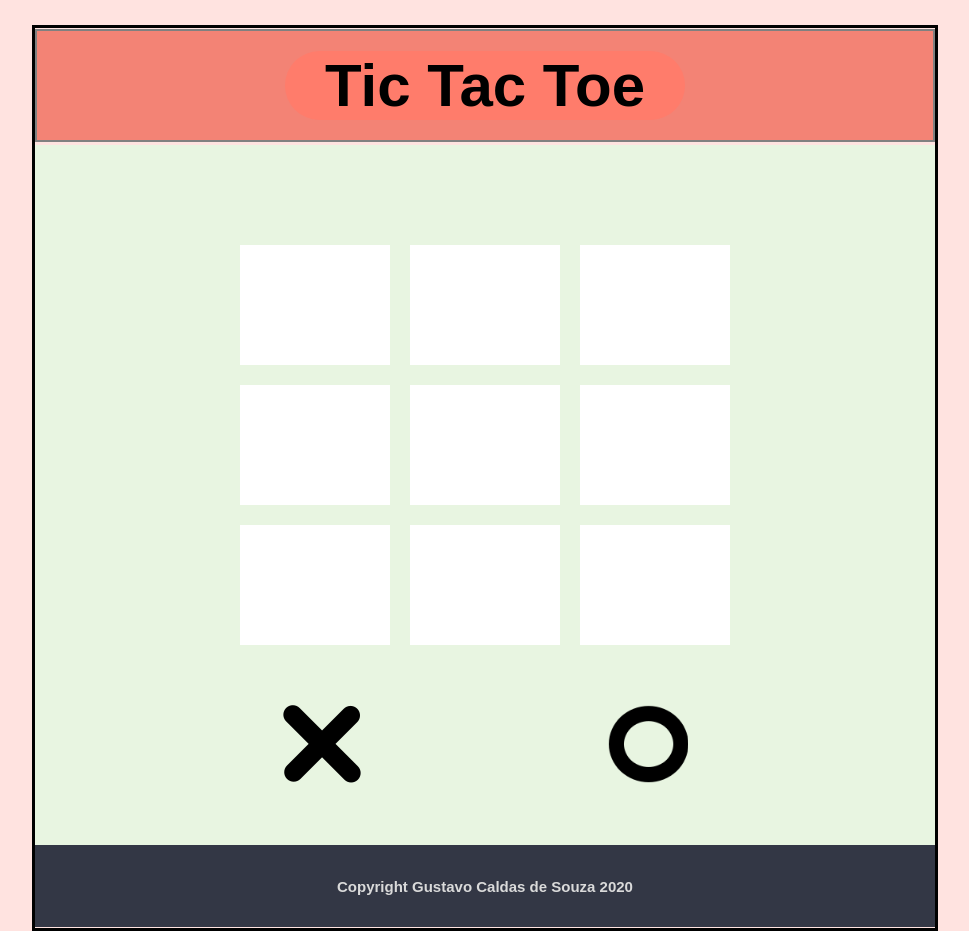
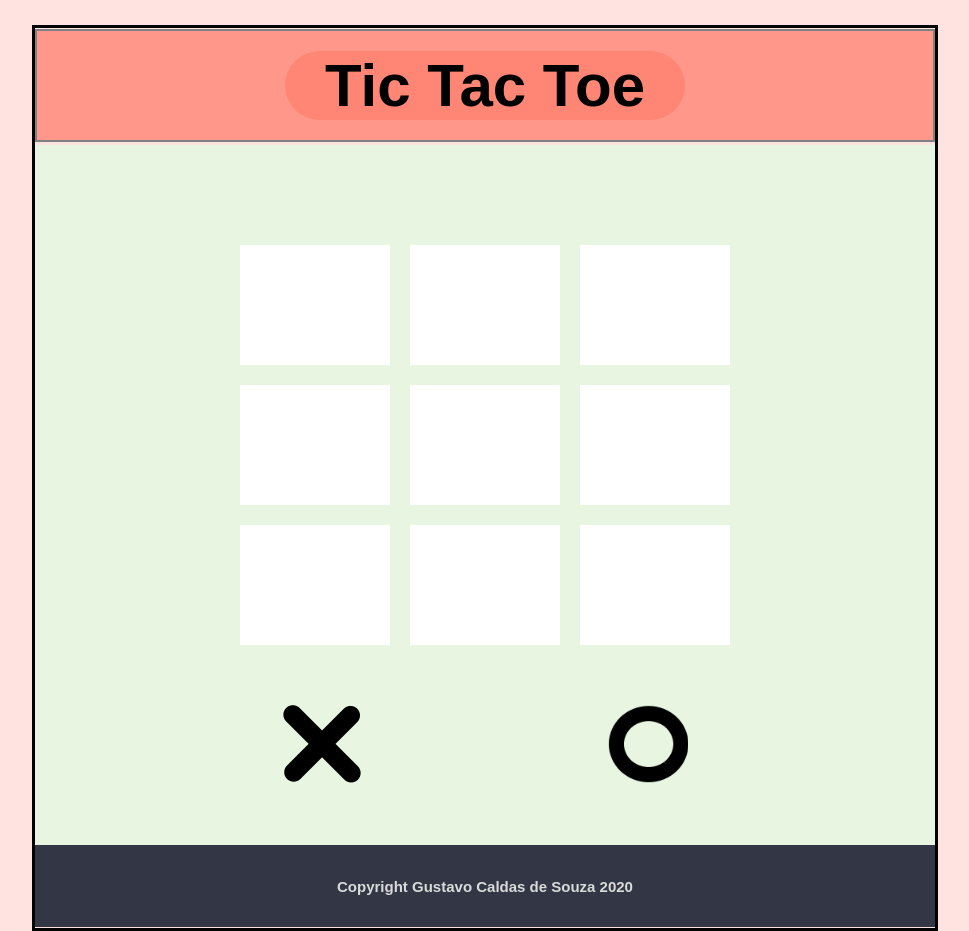
Before and after one commit to GustavoCaldas/TicTacToe, a plain HTML site: page index.html in a window 1280 px wide. In both pictures the pointer is over the element "Tic Tac Toe". Shown: the whole page, without its empty margins (155-1124 px from the left). Drawn offline with Linux system fonts and the light colour scheme.

Commit message:
commit on design

```diff
--- a/styles/style.css
+++ b/styles/style.css
@@ -20,7 +20,7 @@ header{
     justify-content: center;
     text-align: center;
     font-size: 30px;
-    background-color: #F38375;
+    background-color: #ff988a;
     border: gray 2px solid;
     margin-bottom: 3px;
     margin-top: 1px;
@@ -35,7 +35,7 @@ h1{
     width: 400px;
 }
 h1:hover{
-    background-color: #ff7c6b;
+    background-color: #ff8575;
 }
 h1:active{
     background-color: #ff6956;
```
